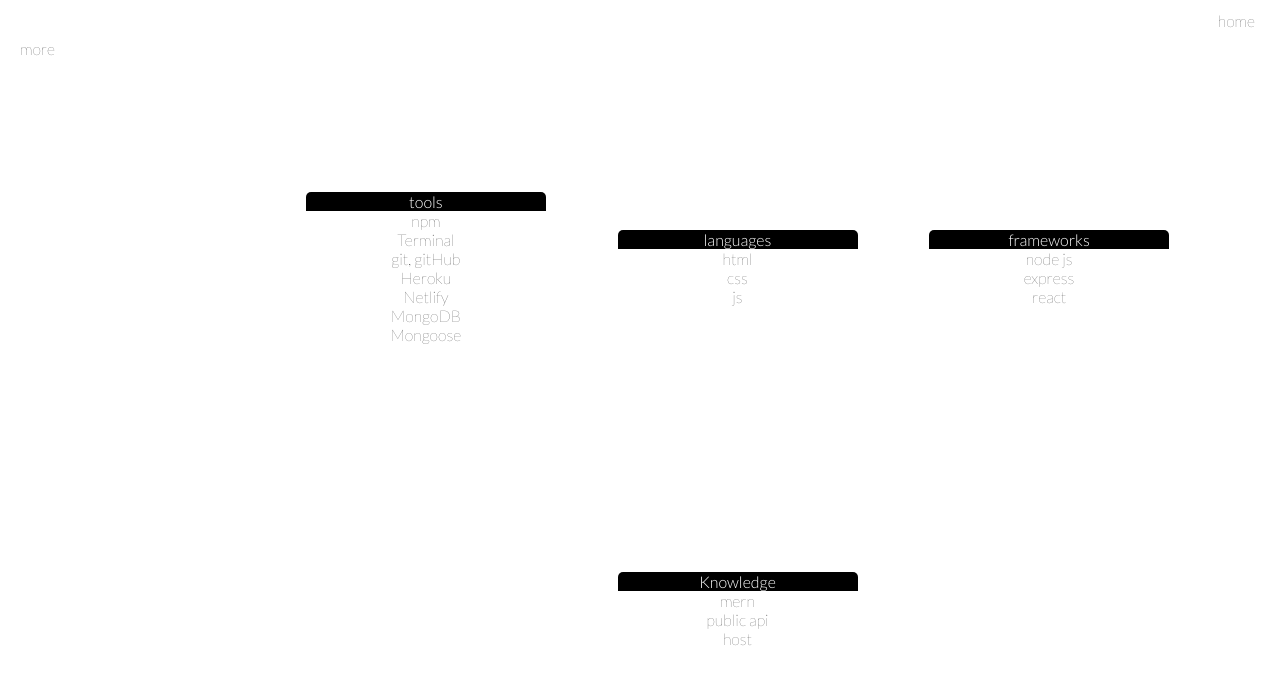
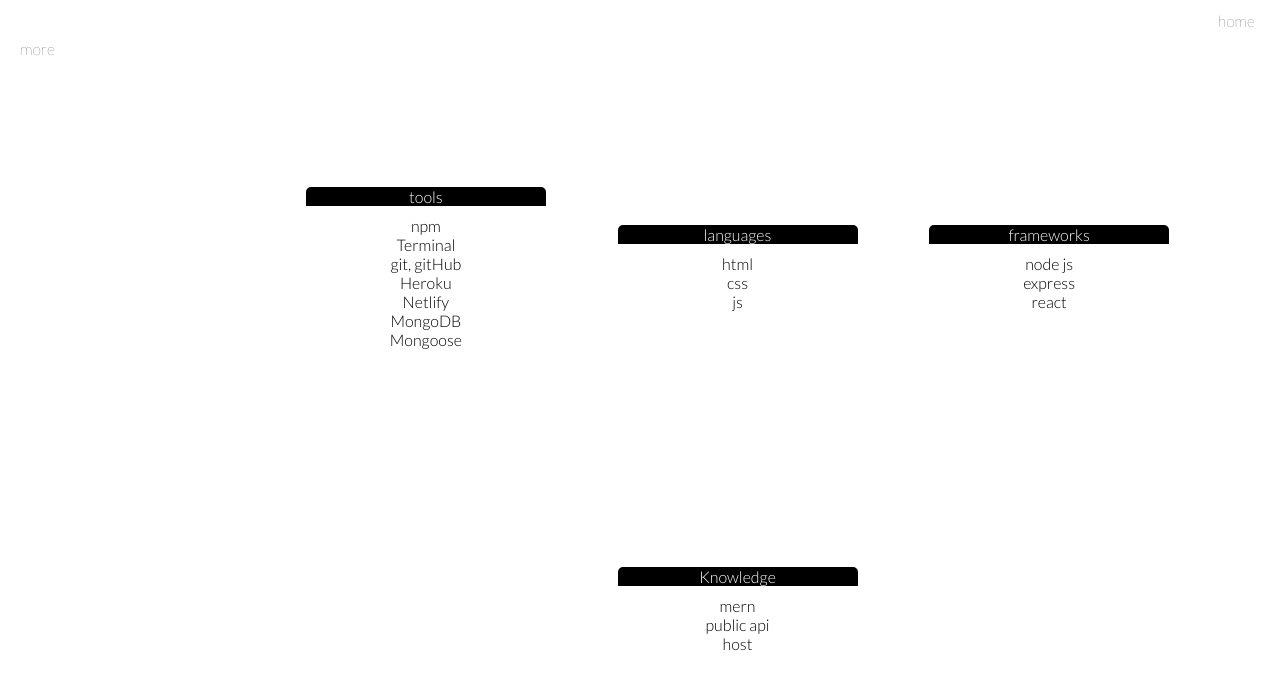
Before and after one commit to Manuelhh/manuel, a React (Create React App) app: page /skills in a window 1280 px wide. Shown: the top 690 px of the page. Built offline with nearby package versions, Linux system fonts and the light colour scheme.

Commit message:
worked on details

```diff
--- a/src/components/pageComponents/About/About.jsx
+++ b/src/components/pageComponents/About/About.jsx
@@ -1,6 +1,5 @@
 import s from "./About.module.css";
 import aboutImg from "../../../images/aboutPage/aboutImg.png";
-import gaImg from "../../../images/aboutPage/ga.png";
 import HomeButton from "../../generalComponents/HomeButton/HomeButton";
 
 const About = () => {
--- a/src/components/pageComponents/Contact/Contact.jsx
+++ b/src/components/pageComponents/Contact/Contact.jsx
@@ -22,6 +22,7 @@ const Contact = () => {
       emailRef.current.value === "" ||
       messageRef.current.value === ""
     ) {
+      nameRef.current.focus();
       return;
     }
 
@@ -89,7 +90,15 @@ const Contact = () => {
       </div>
       {sent ? (
         <div className={s.thanksMessage}>
-          <p>message sent.</p>
+          <div>
+            message sent
+            <sup
+              className={s.thanksMessageButton}
+              onClick={() => setSent(false)}
+            >
+              close
+            </sup>
+          </div>
         </div>
       ) : (
         ""
--- a/src/components/pageComponents/Contact/Contact.module.css
+++ b/src/components/pageComponents/Contact/Contact.module.css
@@ -98,5 +98,20 @@
 .thanksMessage {
   color: black;
   height: 5%;
-  font-weight: 100;
+  width: 100%;
+  font-weight: 300;
+  display: flex;
+  flex-direction: row;
+  justify-content: center;
+  align-items: center;
 }
+
+.thanksMessageButton {
+  font-size: small;
+}
+
+.thanksMessageButton:hover {
+  cursor: pointer;
+  color: gray;
+  transition: 0.3s;
+}
--- a/src/components/pageComponents/Skills/Skills.jsx
+++ b/src/components/pageComponents/Skills/Skills.jsx
@@ -13,7 +13,7 @@ const Skills = () => {
         <div className={s.skillsContainer}>
           <div className={s.skillContainer}>
             <div className={s.skillTitle}>tools</div>
-            <div className={s.skill}>npm</div>
+            <div className={(s.skill, s.skillOne)}>npm</div>
             <div className={s.skill}>Terminal</div>
             <div className={s.skill}>git, gitHub</div>
             <div className={s.skill}>Heroku</div>
@@ -23,19 +23,19 @@ const Skills = () => {
           </div>
           <div className={s.skillContainer}>
             <div className={s.skillTitle}>languages</div>
-            <div className={s.skill}>html</div>
+            <div className={(s.skill, s.skillOne)}>html</div>
             <div className={s.skill}>css</div>
             <div className={s.skill}>js</div>
           </div>
           <div className={s.skillContainer}>
             <div className={s.skillTitle}>frameworks</div>
-            <div className={s.skill}>node js</div>
+            <div className={(s.skill, s.skillOne)}>node js</div>
             <div className={s.skill}>express</div>
             <div className={s.skill}>react</div>
           </div>
           <div className={s.skillContainer}>
             <div className={s.skillTitle}>Knowledge</div>
-            <div className={s.skill}>mern</div>
+            <div className={(s.skill, s.skillOne)}>mern</div>
             <div className={s.skill}>public api</div>
             <div className={s.skill}>host</div>
           </div>
--- a/src/components/pageComponents/Skills/Skills.module.css
+++ b/src/components/pageComponents/Skills/Skills.module.css
@@ -61,5 +61,10 @@
 }
 
 .skill {
-  font-weight: 100;
+  font-weight: 300;
 }
+
+.skillOne {
+  margin-top: 10px;
+  font-weight: 300;
+}
```
Also changed, not shown: src/images/aboutPage/ga.png (deleted).
